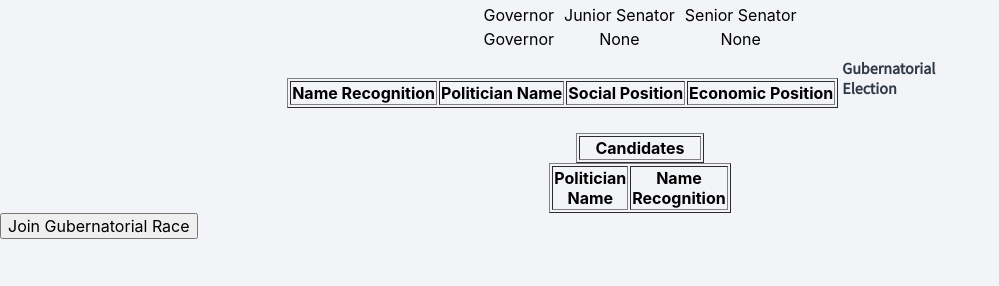
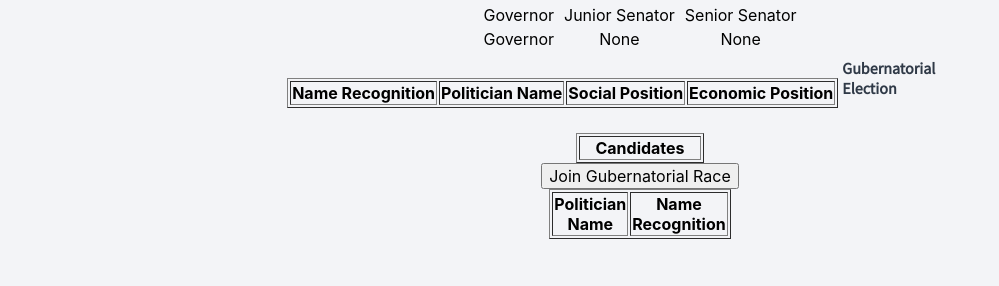
Before and after one commit to Egg3901/polgame1, a PHP site: page /state.php?state= in a window 1280 px wide. Shown: the part 514-800 px from the top of the page, without its empty margins (0-999 px from the left). Run offline with PHP 8.4, Linux system fonts and the light colour scheme; the visitor is signed in with stand-in values (Sample User, id 1); data that the repository does not hold is empty.

Commit message:
Update state.php

```diff
--- a/state.php
+++ b/state.php
@@ -186,11 +186,14 @@ echo "
                     print " </tr>";
                 }
                 echo "
+                <div style='text-align: center;'>
+                    <form  action='adminscripts/joingovrace.php' style='margin: auto;'>
+                            <button type='submit' value='Join Race' style='margin: auto;'> Join Gubernatorial Race</button>
+                    </form>
+                </div>
+            </table>
 
-            </table>
-            <form  action='adminscripts/joingovrace.php' style='margin: auto;'>
-                    <button type='submit' value='Join Race' style='margin: auto;'> Join Gubernatorial Race</button>
-                </form>
+
          </div>
     </div>
 </div>
```
